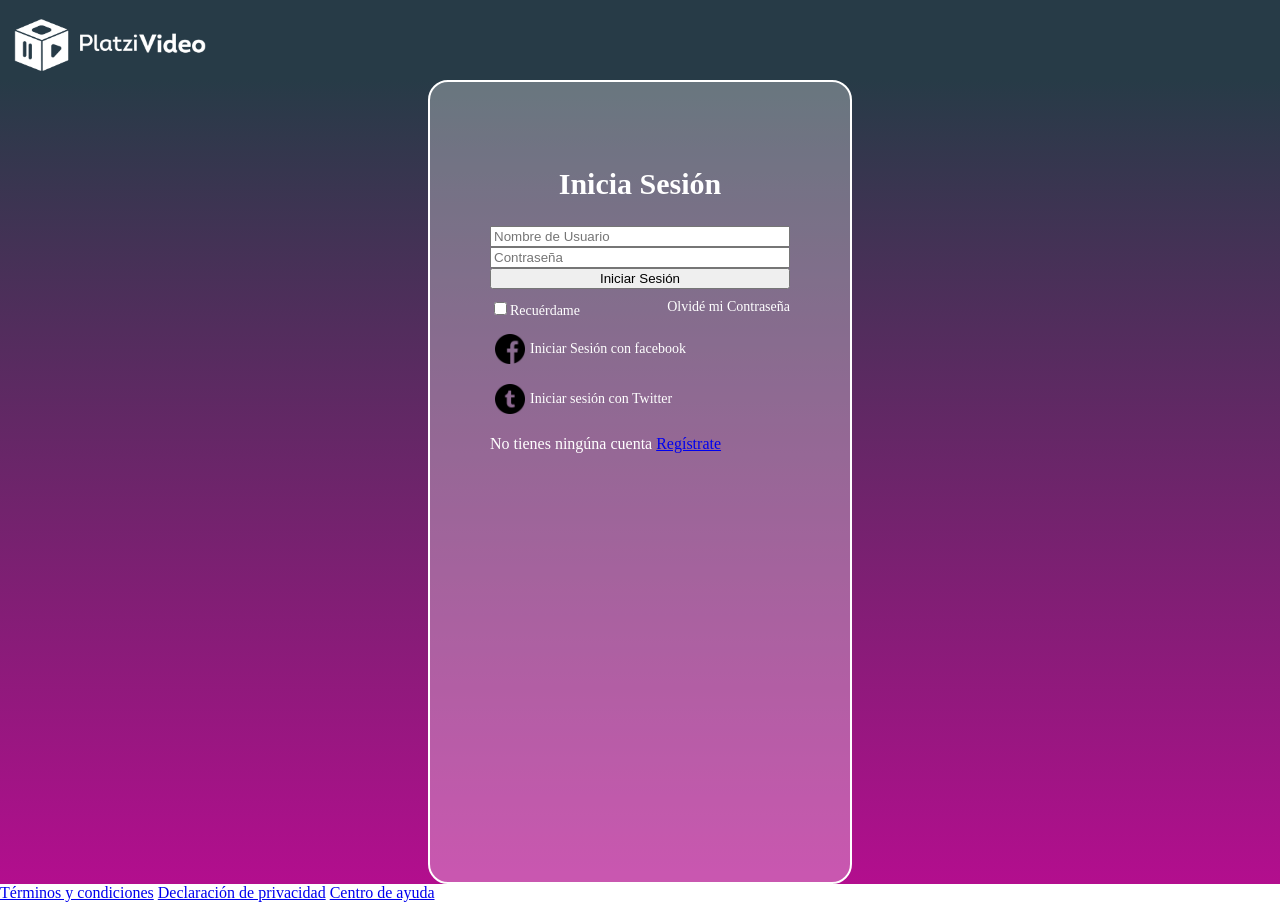
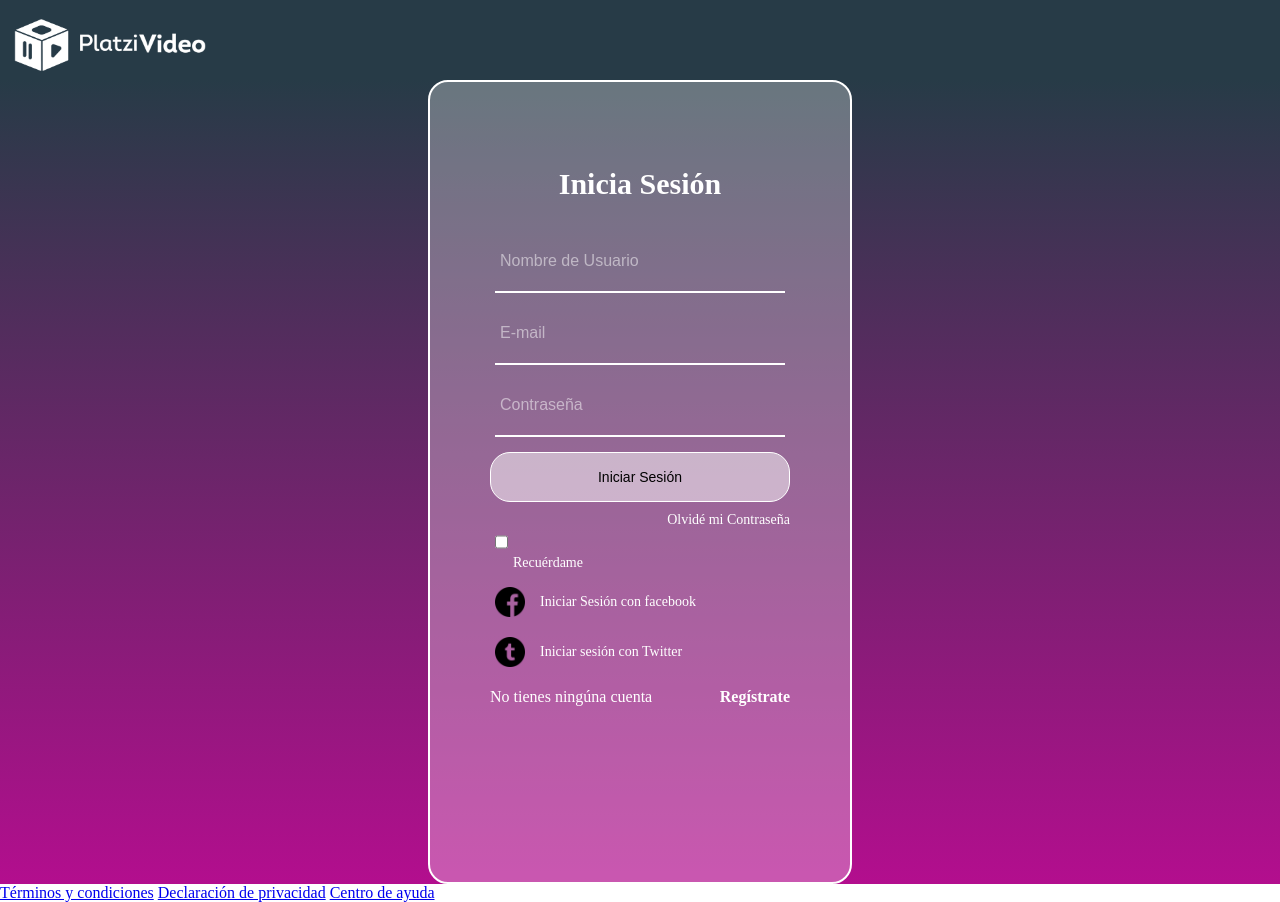
Before and after one commit to Christiano0407/Javascript-proyect, a plain HTML site: page index.html in a window 1280 px wide. Drawn offline with Linux system fonts and the light colour scheme; files whose address does not match are found by name.

Commit message:
sesiones

```diff
--- a/css/color.css
+++ b/css/color.css
@@ -50,6 +50,7 @@ header img {
     width: 30px;
     height: 30px;
     padding: 5px;
+    margin-right: 10px;
 }
 
 .login__container--form {
@@ -89,3 +90,61 @@ header img {
  margin-bottom: 10px;
  margin-top: 10px;
 }
+
+.login__container--register {
+    display: inline-block;
+    display: flex;
+    justify-content: space-between;
+    align-items: center;
+}
+
+.login__container--register a {
+    font-size: 16px;
+    color: white;
+    font-weight: bold;
+    text-decoration: none;
+
+    justify-content: space-between;
+}
+
+.login__container--register a:hover {
+    text-decoration: underline;
+    cursor: pointer;
+}
+
+input {
+    background-color: transparent;
+    border-top: 0px;
+    border-left: 0px;
+    border-right: 0px;
+    border-bottom: 2px solid white;
+    margin: 5px;
+    padding: 5px;
+    font-size: 16px;
+    outline: none;
+    height: 50px;
+}
+
+::placeholder {
+    color: white;
+    opacity: .5;
+
+}
+
+button {
+    background-color: rgba(255, 255, 255, .5);
+    width: 100%;
+    height: 50px;
+    border: 1px solid white;
+    border-radius: 20px;
+    margin-top: 10px;
+    outline: none;
+    font-size: 14px;
+    color: black;
+}
+
+button:hover {
+    background-color: rgba(255, 255, 255, .2);
+    box-shadow: rgba(255, 255, 255, .1);
+    color: white;
+}
--- a/index.html
+++ b/index.html
@@ -20,6 +20,7 @@
             <h2>Inicia Sesión</h2>
           <form class="login__container--form">
               <input type="text" placeholder="Nombre de Usuario">
+              <input type="email" placeholder="E-mail">
               <input type="password" placeholder="Contraseña">
               <button class="button">
                   Iniciar Sesión
```
